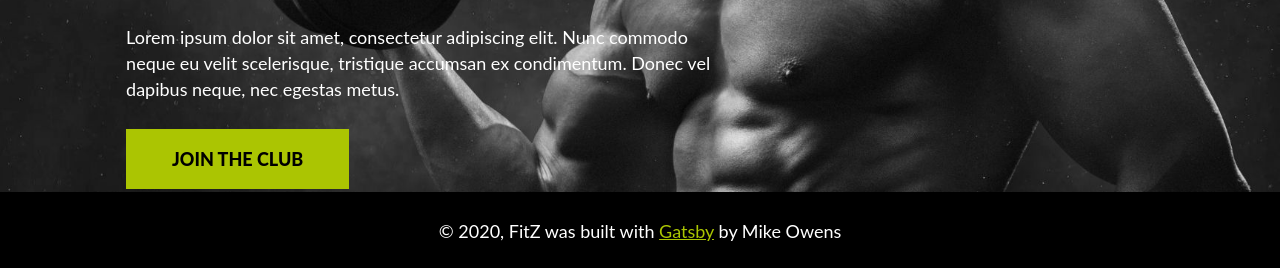
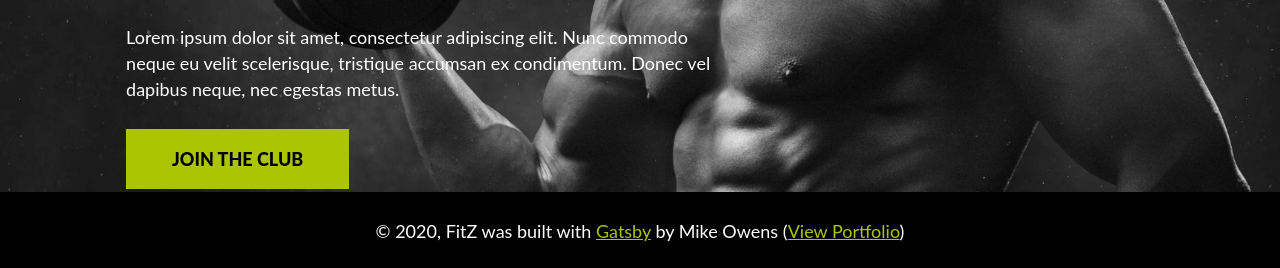
Before and after one commit to mowens86/fitness_crunch, a Gatsby site: page / in a window 1280 px wide. Shown: the part 530-798 px from the top of the page. Built offline with nearby package versions, Linux system fonts and the light colour scheme; Gatsby itself is replaced by a stand-in of ours.

Commit message:
adjust footer to include link to portfolio

```diff
--- a/src/components/footer.js
+++ b/src/components/footer.js
@@ -19,7 +19,7 @@ const Footer = () => {
         <div className={footerStyle.footerContentWrapper}>
         © {new Date().getFullYear()}, FitZ was built with
         {` `}
-        <a href="https://www.gatsbyjs.com" target="_blank" rel="noreferrer">Gatsby</a> by {data.site.siteMetadata.author}
+        <a href="https://www.gatsbyjs.com" target="_blank" rel="noreferrer">Gatsby</a> by {data.site.siteMetadata.author} (<a href="https://www.mowenstech.com/" target="_blank" rel="noreferrer">View Portfolio</a>)
         </div>
     </footer>
   )
```
